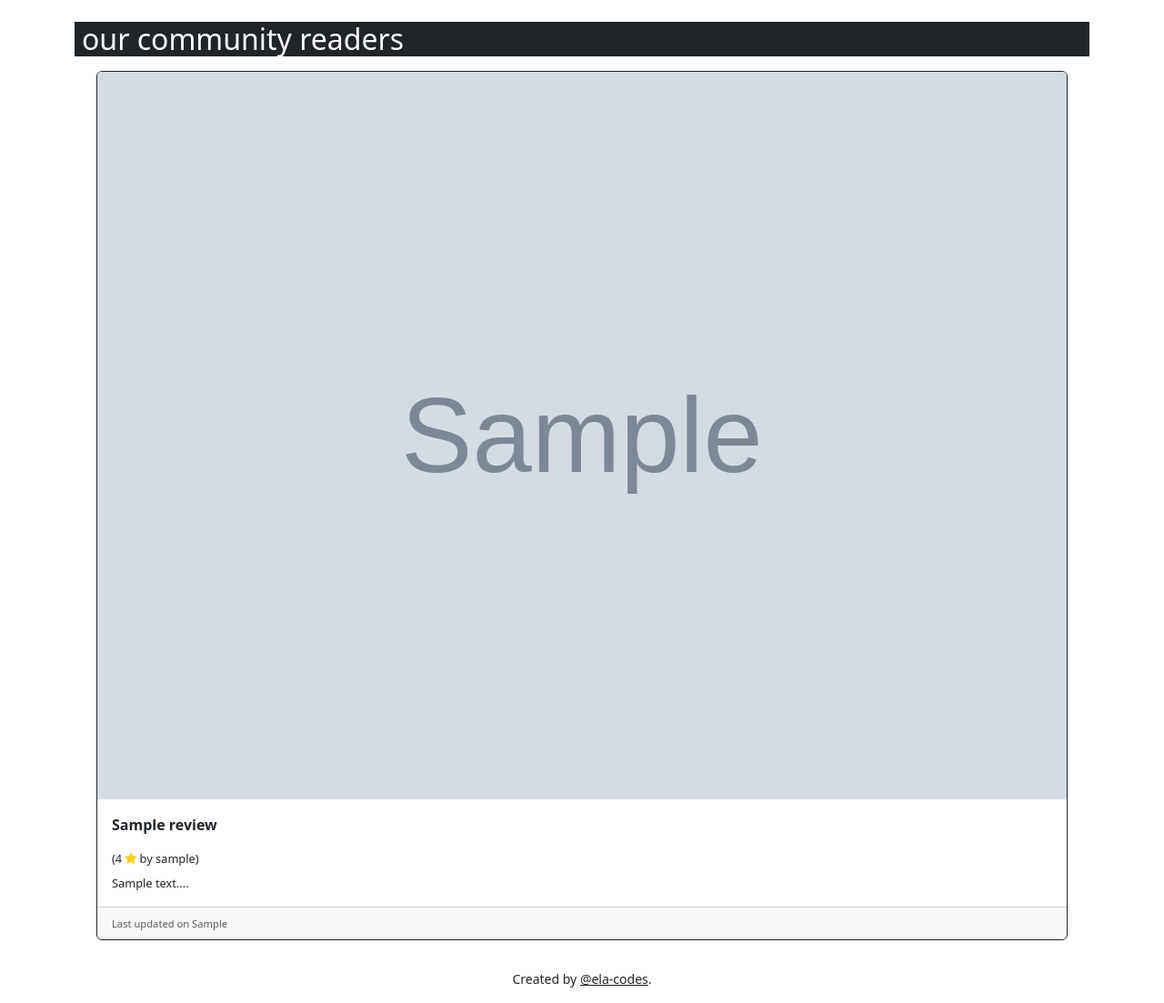
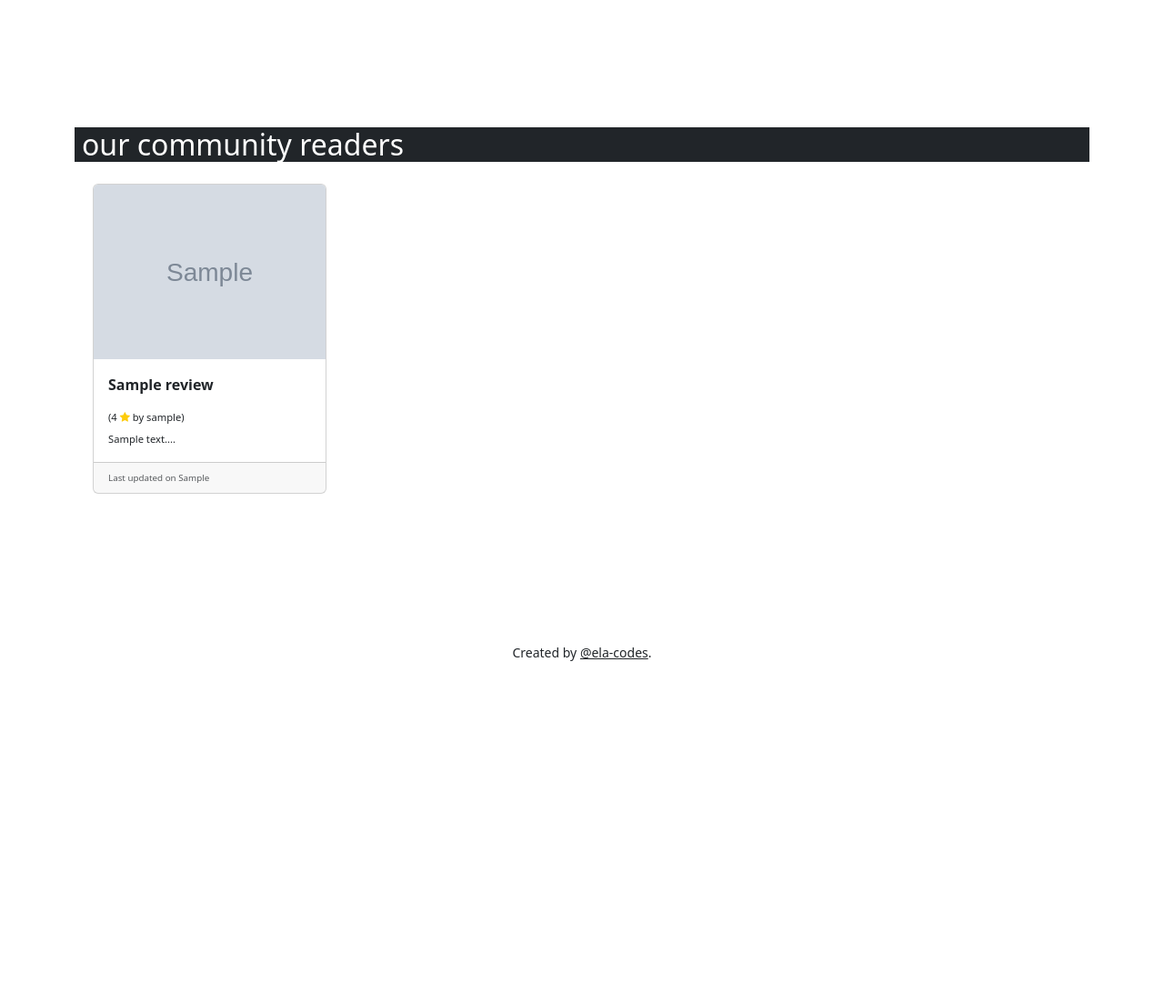
Before and after one commit to ela-codes/book-reviews-cms, a PHP site: page /WD2/frontend/views/browse.php in a window 1280 px wide. Shown: the part 56-1159 px from the top of the page at 91% size. After the commit the page ends 783 px from the top, so only its background shows below. Run offline with PHP 8.4, Linux system fonts and the light colour scheme; tables that the repository leaves empty or names only in its code hold one stand-in row (values such as "Sample post"); grey boxes marked "Sample" are stand-in pictures; data that the repository does not hold is empty; some libraries are stand-ins or nearby versions.

Commit message:
update browse page masonry styling

```diff
--- a/frontend/style.css
+++ b/frontend/style.css
@@ -1,8 +1,6 @@
 .card {
     transition: box-shadow 0.3s ease-in-out;
-    flex: 1 1 calc(33.333% - 1rem);
-    /* max-width: calc(33.333% - 1rem); */
-    margin: 0.5rem;
+
 }
 
 .card:hover {
@@ -11,5 +9,5 @@
   }
 
 .card-body, .card-footer {
-    font-size: 0.8rem;
+    font-size: 0.7rem;
 }
--- a/frontend/views/browse.php
+++ b/frontend/views/browse.php
@@ -60,6 +60,8 @@ $statement->execute();
         integrity="sha384-QWTKZyjpPEjISv5WaRU9OFeRpok6YctnYmDr5pNlyT2bRjXh0JMhjY6hW+ALEwIH" crossorigin="anonymous">
     <link rel="stylesheet" href="https://cdn.jsdelivr.net/npm/bootstrap-icons@1.11.3/font/bootstrap-icons.min.css">
     <link rel="stylesheet" href="../style.css">
+
+    </script>
 </head>
 
 <body class="d-flex h-100">
@@ -67,10 +69,13 @@ $statement->execute();
         <?php require $headerLink ?>
         <main id="mainContent" class="container my-4">
             <h2 class="bg-dark text-white ps-2 mb-3">our community readers</h2>
-            <div class="card-columns mx-3">
+            <div class="container">
+                <div id="masonry" data-masonry='{"percentPosition": true }'>
                     <?php while ($row = $statement->fetch()): ?>
-                    <div class="card d-flex flex-column border-dark">
-                        <a href="review.php?id=<?= $row["review_id"] ?>" style="text-decoration: none;" class="text-dark">
+                        <div class="col-sm-6 col-md-5 col-lg-4 col-xl-3 mb-3" id="masonryCard">
+                            <div class="card m-2">
+                                <a href="review.php?id=<?= $row["review_id"] ?>" style="text-decoration: none;"
+                                    class="text-dark">
                                     <?php if (getImageUrlFromDatabase($db, $row["image_id"])): ?>
                                         <img class="card-img-top"
                                             src="<?= "https://localhost/WD2/book-reviews-cms/frontend/auth_user/" . getImageUrlFromDatabase($db, $row["image_id"]) ?>"
@@ -79,7 +84,8 @@ $statement->execute();
                                     <div class="card-body">
                                         <div class="card-title">
                                             <p class="fs-6"><strong><?= $row["book_title"] ?></strong></p>
-                                    (<?= $row["book_rating"] ?> <i class="bi bi-star-fill" style="color: #FDCC0D;"></i>
+                                            (<?= $row["book_rating"] ?> <i class="bi bi-star-fill"
+                                                style="color: #FDCC0D;"></i>
                                             by <?= getUsername($db, $row["reviewer_id"]); ?>)
                                         </div>
                                         <p class="card-text"><?= display_content_preview($row['review_content']) ?></p>
@@ -89,9 +95,9 @@ $statement->execute();
                                     </div>
                                 </a>
                             </div>
-
-
+                        </div>
                     <?php endwhile; ?>
+                </div>
             </div>
         </main>
         <?php require __DIR__ . "/../includes/footer.php" ?>
@@ -100,6 +106,9 @@ $statement->execute();
     <script src="https://cdn.jsdelivr.net/npm/bootstrap@5.3.3/dist/js/bootstrap.bundle.min.js"
         integrity="sha384-YvpcrYf0tY3lHB60NNkmXc5s9fDVZLESaAA55NDzOxhy9GkcIdslK1eN7N6jIeHz"
         crossorigin="anonymous"></script>
+    <script src="https://cdn.jsdelivr.net/npm/masonry-layout@4.2.2/dist/masonry.pkgd.min.js"
+        integrity="sha384-GNFwBvfVxBkLMJpYMOABq3c+d3KnQxudP/mGPkzpZSTYykLBNsZEnG2D9G/X/+7D" crossorigin="anonymous"
+        async></script>
 </body>
 
 </html>
```
Lines whose indentation alone changed are shown as unchanged.
